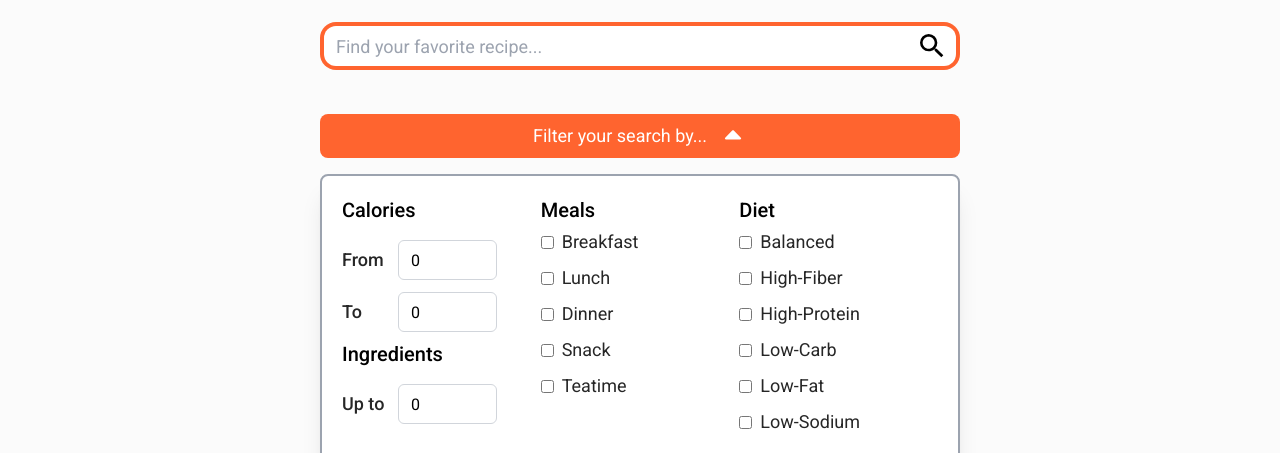
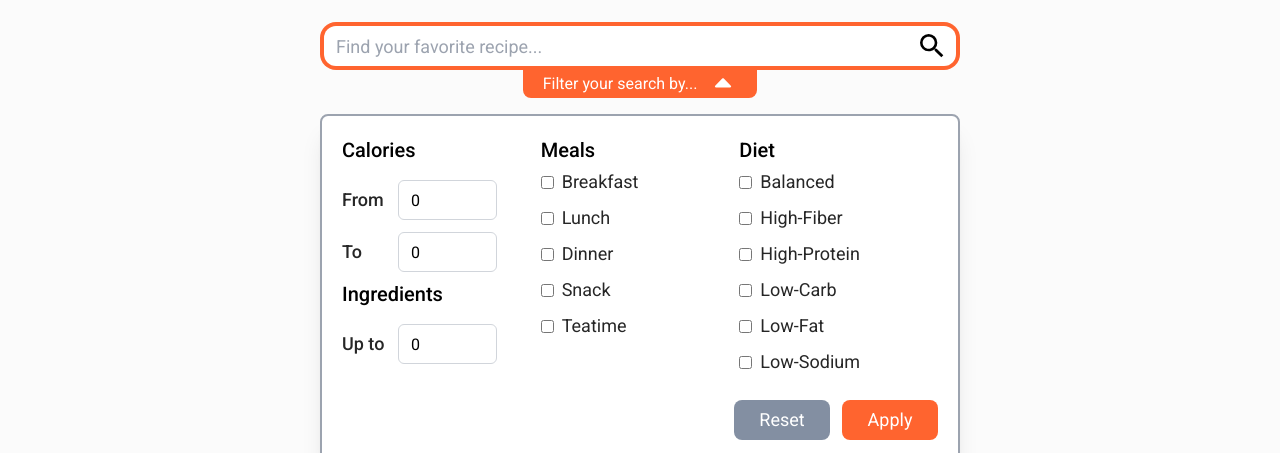
Before and after one commit to aleexvdev/food-recipes, a React (Vite) app in the folder frontend/: page /recipes in a window 1280 px wide. Both pictures are taken after a click on the button "Filter your search by...". Shown: the part 338-791 px from the top of the page. Built offline with nearby package versions, Linux system fonts and the light colour scheme; no server answers; a web font is replaced by a local one.

Commit message:
fix( filters button)

```diff
--- a/frontend/src/components/Filters/FilterRecipes.tsx
+++ b/frontend/src/components/Filters/FilterRecipes.tsx
@@ -111,13 +111,14 @@ export const FilterRecipes = ({ getFilters }: IFilterRecipes) => {
   }
 
   return (
-    <div className='pt-1 w-full h-auto'>
+    <div className='w-full h-auto'>
+      <div className='flex items-center justify-center w-full'>
         <button
-        className='bg-first hover:bg-first/85 w-full rounded-lg py-2 flex items-center justify-center gap-3'
+          className='bg-first w-auto rounded-b-lg py-2 flex items-center justify-center gap-3 h-7 px-5'
           onClick={handleShowFilter}
           type='button'
         >
-        <span className='text-white text-lg'>Filter your search by...</span>
+          <span className='text-white text-md'>Filter your search by...</span>
           <motion.div
             animate={{ rotate: showFilter ? 180 : 0 }}
             transition={{ duration: 0.3 }}
@@ -125,11 +126,12 @@ export const FilterRecipes = ({ getFilters }: IFilterRecipes) => {
             <FaCaretDown className='w-7 h-7 text-white' />
           </motion.div>
         </button>
+      </div>
       <AnimatePresence>
         {
           showFilter && (
             <motion.div
-              className='mt-4 w-full h-auto bg-white px-5 py-5 rounded-lg transition-colors border-gray-400 border-2 shadow-xl'
+              className='mt-4 w-full h-full bg-white px-5 py-5 rounded-lg transition-colors border-gray-400 border-2 shadow-xl'
               initial={{ height: 0, opacity: 0 }}
               animate={{ height: 'auto', opacity: 1 }}
               exit={{ height: 0, opacity: 0 }}
@@ -137,6 +139,7 @@ export const FilterRecipes = ({ getFilters }: IFilterRecipes) => {
                 duration: 0.5,
                 ease: 'easeInOut',
               }}
+              style={{ overflow: 'hidden' }}
             >
               <motion.div
                 className='w-full h-auto flex flex-col md:flex-row items-start justify-between'
--- a/frontend/src/components/common/Form/FormRecipe.tsx
+++ b/frontend/src/components/common/Form/FormRecipe.tsx
@@ -15,7 +15,7 @@ export const FormRecipe = ({ onSubmitForm }: IFormRecipe) => {
   return (
     <form onSubmit={handleSubmit}>
       <motion.div
-        className='w-full mb-10'
+        className='w-full mb-0'
         initial={{ opacity: 0, y: 50 }}
         animate={{ opacity: 1, y: 0 }}
         transition={{ duration: 0.6, ease: 'easeOut', delay: 0.6 }}
--- a/frontend/src/pages/PageRecipes.tsx
+++ b/frontend/src/pages/PageRecipes.tsx
@@ -7,9 +7,12 @@ import { RecipeReducerAction, TypeValuesForm } from '../types/TypeRecipes';
 import { FormRecipe } from '../components/common/Form/FormRecipe';
 import { RecipeComponent } from '../components/Recipes/RecipeComponent';
 import { Footer } from '../components/common/Footer/Footer';
-
+import imagen1 from '../../public/assets/slider-banner/hero-slider-1.jpg';
+import imagen2 from '../../public/assets/slider-banner/hero-slider-2.jpg';
+import imagen3 from '../../public/assets/slider-banner/hero-slider-3.jpg';
 export const PageRecipes = () => {
 
+  const [currentImageIndex, setCurrentImageIndex] = useState(0);
   const { foodRecipes, dispatchRecipes } = useFoodRecipeContext();
   const [formValues, setFormValues] = useState<TypeValuesForm>({
     query: 'ceviche',
@@ -23,6 +26,16 @@ export const PageRecipes = () => {
       meals: []
     }
   });
+
+  const imagenes = [imagen1, imagen2, imagen3];
+
+  useEffect(() => {
+    const intervalId = setInterval(() => {
+      setCurrentImageIndex((currentImageIndex + 1) % imagenes.length);
+    }, 10000);
+
+    return () => clearInterval(intervalId);
+  }, [currentImageIndex, imagenes.length]);
 
   useEffect(() => {
     const fetchData = async () => {
```
Lines whose indentation alone changed are shown as unchanged.
